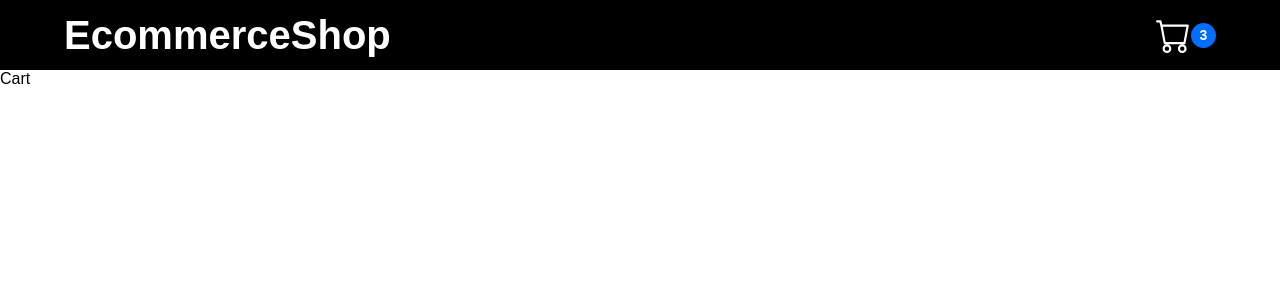
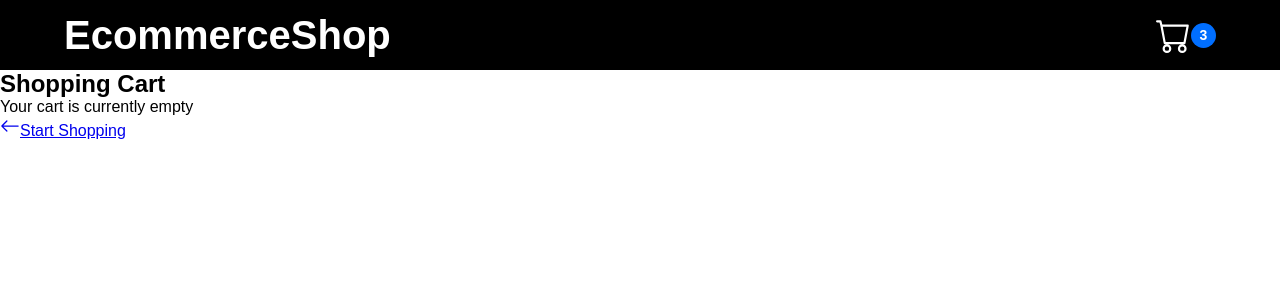
Before and after one commit to ssmythw/ecommerce-store, a React (Create React App) app in the folder frontend/: page /cart in a window 1280 px wide. Shown: the top 300 px of the page. Built offline with nearby package versions, Linux system fonts and the light colour scheme.

Commit message:
added markup for cart page

```diff
--- a/frontend/src/components/Cart.jsx
+++ b/frontend/src/components/Cart.jsx
@@ -1,8 +1,98 @@
 import React from "react";
-import { BrowserRouter, Route, Switch, Redirect } from "react-router-dom";
+import { useSelector } from "react-redux";
+import { Link } from "react-router-dom";
 
 const Cart = () => {
-  return <div>Cart</div>;
+  const cart = useSelector((state) => state.cart);
+  return (
+    <div className="cart-container">
+      <h2>Shopping Cart</h2>
+      {cart.cartItems.length === 0 ? (
+        <div className="cart-empty">
+          <p>Your cart is currently empty</p>
+          <div className="start-shopping">
+            <Link to="/">
+              <svg
+                xmlns="http://www.w3.org/2000/svg"
+                width="20"
+                height="20"
+                fill="currentColor"
+                className="bi bi-arrow-left"
+                viewBox="0 0 16 16"
+              >
+                <path
+                  fillRule="evenodd"
+                  d="M15 8a.5.5 0 0 0-.5-.5H2.707l3.147-3.146a.5.5 0 1 0-.708-.708l-4 4a.5.5 0 0 0 0 .708l4 4a.5.5 0 0 0 .708-.708L2.707 8.5H14.5A.5.5 0 0 0 15 8z"
+                />
+              </svg>
+              <span>Start Shopping</span>
+            </Link>
+          </div>
+        </div>
+      ) : (
+        <div>
+          <div className="titles">
+            <h3 className="product-title">Product</h3>
+            <h3 className="price">Price</h3>
+            <h3 className="quantity">Quantity</h3>
+            <h3 className="total">Total</h3>
+          </div>
+          <div className="cart-items">
+            {cart.cartItems?.map((cartItem) => (
+              <div className="cart-item" key={cartItem.id}>
+                <div className="cart-product">
+                  <img src={cartItem.image} alt={cartItem.name} />
+                  <div>
+                    <h3>{cartItem.name}</h3>
+                    <p>{cartItem.desc}</p>
+                    <button>Remove</button>
+                  </div>
+                </div>
+                <div className="cart-product-price">${cartItem.price}</div>
+                <div className="cart-product-quantity">
+                  <button>-</button>
+                  <div className="count">{cartItem.cartQuantity}</div>
+                  <button>+</button>
+                </div>
+                <div className="cart-product-total-price">
+                  ${cartItem.price * cartItem.cartQuantity}
+                </div>
+              </div>
+            ))}
+          </div>
+          <div className="cart-summary">
+            <button className="clear-cart">Clear Cart</button>
+            <div className="cart-checkout">
+              <div className="subtotal">
+                <span>Subtotal</span>
+                <span className="amount">${cart.cartTotalAmount}</span>
+              </div>
+              <p>Taxes and shipping calculated at checkout</p>
+              <button>Checkout</button>
+              <div className="continue-shopping">
+                <Link to="/">
+                  <svg
+                    xmlns="http://www.w3.org/2000/svg"
+                    width="20"
+                    height="20"
+                    fill="currentColor"
+                    className="bi bi-arrow-left"
+                    viewBox="0 0 16 16"
+                  >
+                    <path
+                      fillRule="evenodd"
+                      d="M15 8a.5.5 0 0 0-.5-.5H2.707l3.147-3.146a.5.5 0 1 0-.708-.708l-4 4a.5.5 0 0 0 0 .708l4 4a.5.5 0 0 0 .708-.708L2.707 8.5H14.5A.5.5 0 0 0 15 8z"
+                    />
+                  </svg>
+                  <span>Continue Shopping</span>
+                </Link>
+              </div>
+            </div>
+          </div>
+        </div>
+      )}
+    </div>
+  );
 };
 
 export default Cart;
```
